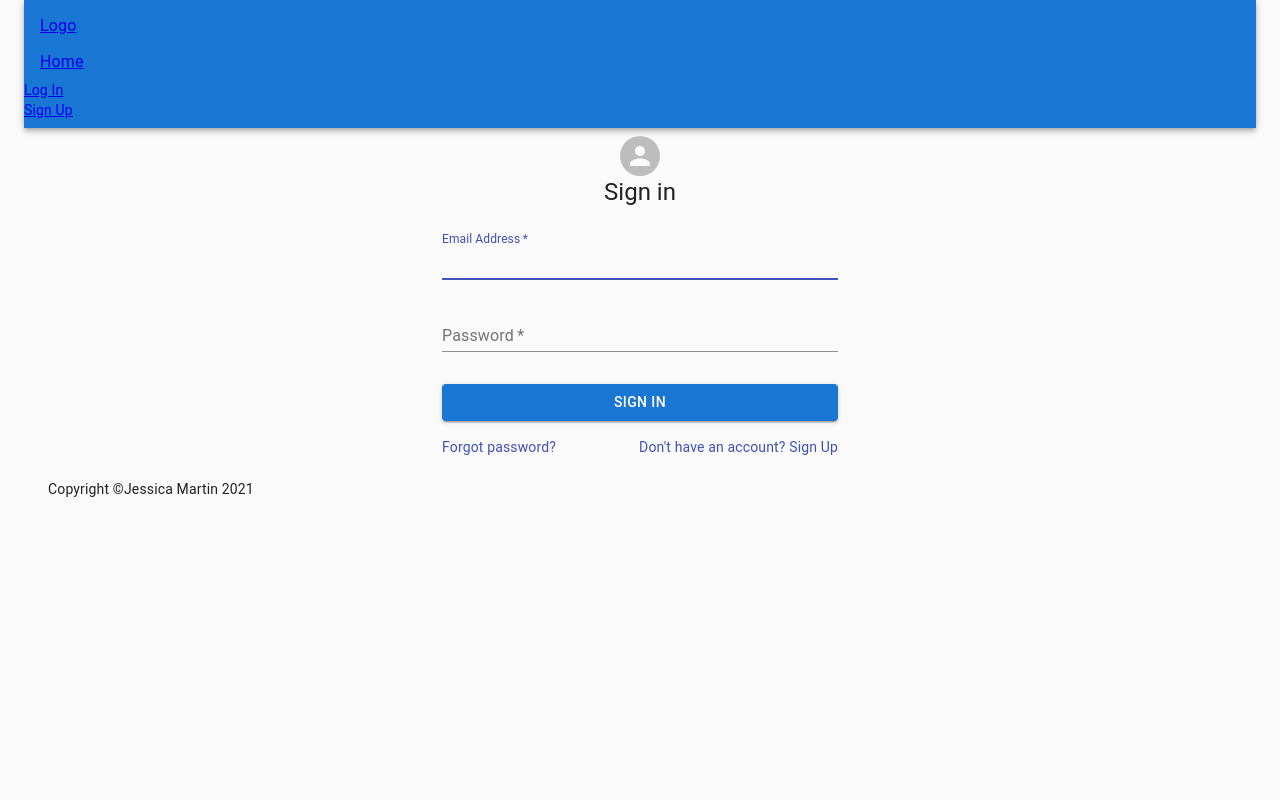
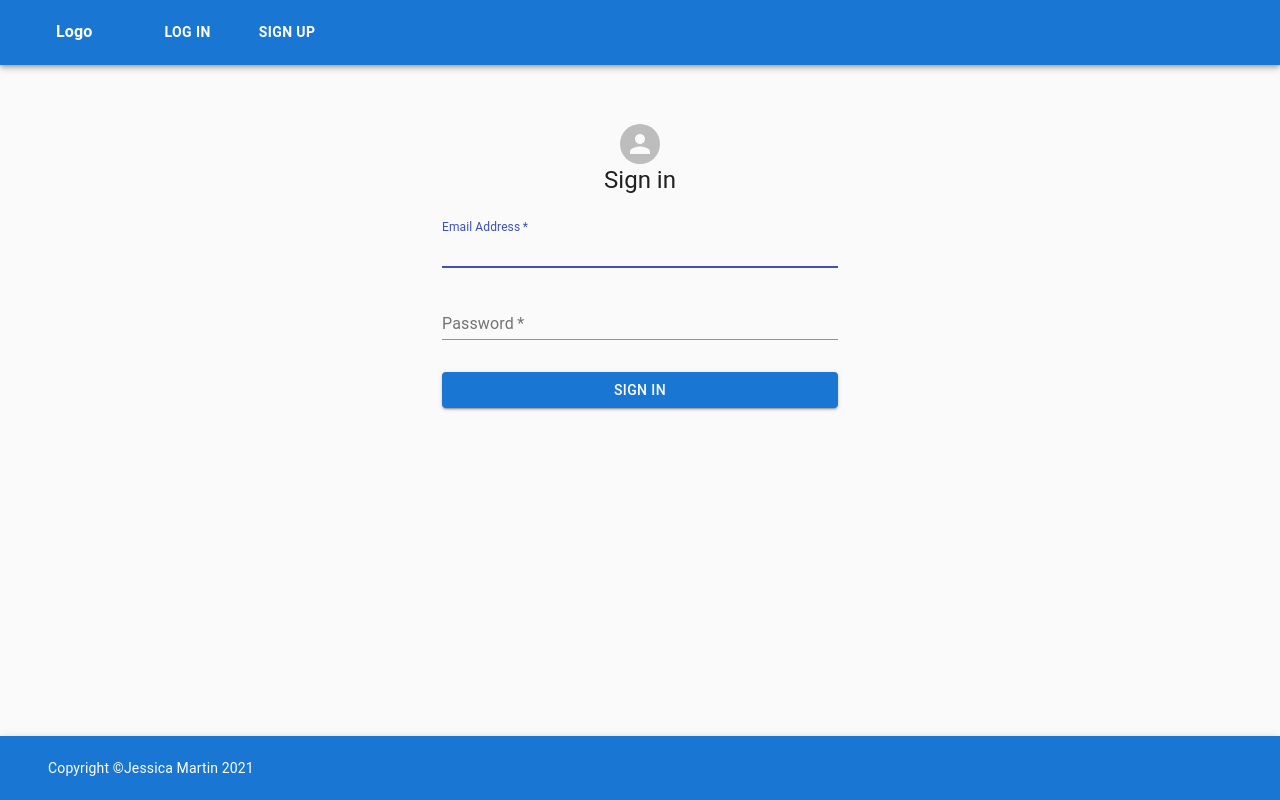
Before and after one commit to PersonofNote/react-boilerplate, a React (Create React App) app: page /login in a window 1280 px wide. Built offline with nearby package versions, Linux system fonts and the light colour scheme.

Commit message:
Update header/footer appearance, standardize form appearance

```diff
--- a/src/App.css
+++ b/src/App.css
@@ -36,3 +36,15 @@
     transform: rotate(360deg);
   }
 }
+
+
+.menu a {
+  color: white;
+  font-weight: bold;
+  text-decoration: none;
+  margin: 0 1rem;
+}
+
+.menu a:hover {
+  color: ghostwhite;
+}
--- a/src/App.js
+++ b/src/App.js
@@ -8,13 +8,7 @@ import { ProtectedRoute } from "./components/ProtectedRoute";
 import Login from "./components/Login";
 import Register from "./components/Register";
 import Home from "./components/Home";
-import AppBar from '@mui/material/AppBar';
-import Box from '@mui/material/Box';
-import IconButton from '@mui/material/IconButton';
-import Typography from '@mui/material/Typography';
-import Avatar from '@mui/material/Avatar';
-import Button from '@mui/material/Button';
-import Tooltip from '@mui/material/Tooltip';
+
 import HomePage from "./components/HomePage";
 import Profile from "./components/Profile";
 import BoardUser from "./components/BoardUser";
@@ -23,9 +17,19 @@ import BoardAdmin from "./components/BoardAdmin";
 import Footer from "./components/Footer";
 
 // Styles
+import AppBar from '@mui/material/AppBar';
+import Box from '@mui/material/Box';
+import IconButton from '@mui/material/IconButton';
+import Typography from '@mui/material/Typography';
+import Avatar from '@mui/material/Avatar';
+import Button from '@mui/material/Button';
+import Tooltip from '@mui/material/Tooltip';
 import MenuList from '@mui/material/MenuList';
 import MenuItem from '@mui/material/MenuItem';
 import { Container } from '@material-ui/core';
+import Toolbar from '@mui/material/Toolbar';
+
+
 import "./App.css";
 
 
@@ -54,66 +58,72 @@ const App = () => {
 
   return (
   <>
+    <BrowserRouter >
+      <AppBar className="menu" position="static">
         <Container>
-    <BrowserRouter >
-    <nav className="menu">
-    <AppBar position="static">
-      <MenuList>
+          <>
+          <MenuList sx={{ display: 'flex', alignItems: 'center', textAlign: 'center' }}>
             <MenuItem>
               <Link to={"/"} className="navbar-brand">
                 Logo
               </Link>
             </MenuItem>
-        <div className="navbar-nav mr-auto">
+            {!currentUser && (
               <MenuItem>
-          <Link to={"/"} >
-              Home
-          </Link>
-        </MenuItem>
-        {!currentUser && (
-          <>
                 <li className="nav-item">
+                  <Button>
                     <Link to={"/login"} >
                       Log In
                     </Link>
+                  </Button>
                 </li>
                 <li className="nav-item">
+                  <Button>
                     <Link to={"/register"} >
                       Sign Up
                     </Link>
+                  </Button>
                 </li>
-          </>
+              </MenuItem>
             )}
               {showModeratorBoard && (
+                <MenuItem>
                   <li className="nav-item">
                     <Link to={"/mod"} >
                       Moderator Board
                     </Link>
                   </li>
+                </MenuItem>
               )}
 
               {showAdminBoard && (
+                <MenuItem>
                   <li className="nav-item">
                     <Link to={"/admin"} >
                       Admin Board
                     </Link>
                   </li>
+                </MenuItem>
               )}
 
               {currentUser && (
                 <>
+                <MenuItem>
                   <li className="nav-item">
                     <Link to={`/users/${currentUser.id}`} replace={true} >
                       Profile
                     </Link>
                   </li>
-              <li> <button onClick={logOut}> Logout </button> </li>
+                </MenuItem>
+                <MenuItem>
+                  <li> <Button variant="contained" onClick={logOut}> Logout </Button> </li>
+                </MenuItem>
                 </>
               )}
-        </div>
           </MenuList>
+          </>
+        </Container>
       </AppBar>
-    </nav>
       <Routes>
           <Route index element={<Home />} />
           <Route path="/login" element={<Login setCurrentUser={setCurrentUser} />}  />
@@ -133,7 +143,6 @@ const App = () => {
       </Routes>
     </BrowserRouter>
     <Footer />
-  </Container>
   </>
 
   );
--- a/src/components/BoardUser.js
+++ b/src/components/BoardUser.js
@@ -1,12 +1,13 @@
 import React, { useState, useEffect } from "react";
 import { useParams } from "react-router-dom";
-import { useSearchParams } from "react-router-dom";
 
 import UserService from "../services/user.service";
 
+// Don't show attributes like password, token, etc.
+const userDisplayProperties = ["email", "username", "picture"]
 
 
-const BoardUser = ( ) => {
+const BoardUser = () => {
 
   const [content, setContent] = useState("");
 
@@ -16,11 +17,11 @@ const BoardUser = ( ) => {
   useEffect(() => {
       UserService.getUserBoard( { userId } ).then(
         (response) => {
-          console.log(response)
-          const data = response.data.result
-          if (data.length > 0) {
-          const userData = Object.keys(data[0]).map((item, i) => (
-            <li key={i}>
+          const data = response.data.result[0]
+          if (data) {
+            // Filter by userDisplayProperties
+          const userData = Object.keys(data).filter( (item) => userDisplayProperties.includes(item) ).map((item, i) => (
+            <li id={`user-attributes-${i}`} key={`user-attributes-${i}`}>
                 <span className="input-label">{ item } : { data[item] } </span>
             </li>
         ))
--- a/src/components/Footer.js
+++ b/src/components/Footer.js
@@ -1,10 +1,13 @@
 import React from "react";
+import AppBar from '@mui/material/AppBar';
 import Toolbar from '@mui/material/Toolbar';
+import { Container } from '@material-ui/core';
 
 
 const Footer = () => {
   return (
-    <div className="footer">
+    <AppBar sx={{ top: 'auto', bottom: 0 }}>
+      <Container>
         <Toolbar>
         <footer>
           <div>
@@ -14,7 +17,8 @@ const Footer = () => {
           </div>
         </footer>
         </Toolbar>
-    </div>
+      </Container>
+    </AppBar>
   );
 }
 
--- a/src/components/Login.js
+++ b/src/components/Login.js
@@ -1,15 +1,18 @@
 import React, { useState, useRef } from "react";
+
+// VALIDATION - IN PROGRESS
 import Form from "react-validation/build/form";
 import FormControl from '@mui/material/FormControl';
 //import Input from "react-validation/build/input";
 import CheckButton from "react-validation/build/button";
+
+// STYLES
 import Button from '@mui/material/Button';
 import FormLabel from '@mui/material/FormLabel';
 import FormHelperText from '@mui/material/FormHelperText';
 import { InputLabel, Input } from '@mui/material';
 import { Navigate } from "react-router-dom";
 
-// TEST
 import { Avatar, TextField, CssBaseline, Link, Grid, Box, Typography, Container } from "@material-ui/core";
 
 import AuthService from "../services/auth.service";
@@ -58,7 +61,10 @@ const Login = ({setCurrentUser}) => {
      }else {
       setLoading(false);
     }
-    }).catch(err => {console.log("There was an error! " + err)})
+    }).catch(err => {
+      console.log("There was an error! " + err)
+      setLoading(false);
+      setMessage("Wrong username or password!");})
   };
 
   if (AuthService.getCurrentUser() != null) {
@@ -68,11 +74,11 @@ const Login = ({setCurrentUser}) => {
   }
 
  return (
-  <Container component="main" maxWidth="xs">
+  <Container justifyContent="center" id="main" component="main" maxWidth="xs" >
   <CssBaseline />
   <Box
     sx={{
-      marginTop: 8,
+      marginTop: `15%`,
       display: 'flex',
       flexDirection: 'column',
       alignItems: 'center',
@@ -114,6 +120,8 @@ const Login = ({setCurrentUser}) => {
       >
         Sign In
       </Button>
+      <Box> {message} </Box>
+      {/* TODO: implement password retrieval
       <Grid container>
         <Grid item xs>
           <Link href="#" variant="body2">
@@ -126,6 +134,7 @@ const Login = ({setCurrentUser}) => {
           </Link>
         </Grid>
       </Grid>
+      */}
     </Box>
   </Box>
 </Container>
--- a/src/components/Register.js
+++ b/src/components/Register.js
@@ -1,9 +1,13 @@
 import React, { useState, useRef } from "react";
+
+// VALIDATION - IN PROGRESS
 import Form from "react-validation/build/form";
 import Input from "react-validation/build/input";
 import CheckButton from "react-validation/build/button";
 import { isEmail } from "validator";
-import { Container } from '@mui/material';
+
+// STYLES
+import { Avatar, TextField, CssBaseline, Link, Grid, Box, Typography, Container, Button } from "@material-ui/core";
 
 import AuthService from "../services/auth.service";
 
@@ -102,56 +106,71 @@ const Register = (props) => {
   };
 
   return (
-    <div className="col-md-12">
-      <Container>
-        <img
-          src="//ssl.gstatic.com/accounts/ui/avatar_2x.png"
-          alt="profile-img"
-          className="profile-img-card"
-        />
-
-        <Form onSubmit={handleRegister} ref={form}>
+    <Container component="main" maxWidth="xs">
+      <CssBaseline />
+      <Box
+        sx={{
+          marginTop: `15%`,
+          display: 'flex',
+          flexDirection: 'column',
+          alignItems: 'center',
+        }}
+      >
+        <Avatar sx={{ m: 1, bgcolor: 'secondary.main' }}>
+        </Avatar>
+        <Typography component="h1" variant="h5">
+          Sign Up
+        </Typography>
+        <Form noValidate sx={{ mt: 1 }} ref={form} onSubmit={handleRegister} ref={form}>
           {!successful && (
             <div>
-              <div className="form-group">
-                <label htmlFor="username">Username</label>
-                <Input
-                  type="text"
+                <TextField
                   className="form-control"
+                  margin="normal"
+                  required
+                  fullWidth
+                  id="username"
+                  label="Username"
                   name="username"
+                  autoComplete="username"
+                  autoFocus
                   value={username}
                   onChange={onChangeUsername}
                   validations={[required, vusername]}
                 />
-              </div>
-
-              <div className="form-group">
-                <label htmlFor="email">Email</label>
-                <Input
-                  type="text"
-                  className="form-control"
+                <TextField
+                  margin="normal"
+                  required
+                  fullWidth
+                  id="email"
+                  label="Email Address"
                   name="email"
+                  autoComplete="email"
+                  autoFocus
                   value={email}
                   onChange={onChangeEmail}
                   validations={[required, validEmail]}
                 />
-              </div>
-
-              <div className="form-group">
-                <label htmlFor="password">Password</label>
-                <Input
+                <TextField
+                  margin="normal"
+                  required
+                  fullWidth
+                  name="password"
+                  label="Password"
                   type="password"
-                  className="form-control"
-                  name="password"
+                  id="password"
+                  autoComplete="current-password"
                   value={password}
                   onChange={onChangePassword}
                   validations={[required, vpassword]}
                 />
-              </div>
-
-              <div className="form-group">
-                <button className="btn btn-primary btn-block">Sign Up</button>
-              </div>
+                <Button
+                type="submit"
+                fullWidth
+                variant="contained"
+                sx={{ mt: 3, mb: 2 }}>
+                  Sign Up
+                </Button>
             </div>
           )}
 
@@ -167,8 +186,8 @@ const Register = (props) => {
           )}
           <CheckButton style={{ display: "none" }} ref={checkBtn} />
         </Form>
+      </Box>
       </Container>
-    </div>
   );
 };
 
--- a/src/services/auth.service.js
+++ b/src/services/auth.service.js
@@ -12,7 +12,6 @@ const register = (username, email, password) => {
 };
 
 const login = (username, password) => {
-  console.log("Logging in")
   return axios
     .post(API_URL + "/auth/signin", {
       username,
--- a/src/services/user.service.js
+++ b/src/services/user.service.js
@@ -1,6 +1,7 @@
 import axios from "axios";
 import authHeader from "./auth-header";
 
+// TODO: set up environment variables
 const API_URL = "http://localhost:5000/";
 
 const getPublicContent = () => {
@@ -8,7 +9,6 @@ const getPublicContent = () => {
 };
 
 const getUserBoard = (userId) => {
-  console.log("In function, user id is: ")
   userId = userId.userId
   return axios.get(API_URL + "/users/" + userId, { headers: authHeader() });
 };
```
Lines whose indentation alone changed are shown as unchanged.
